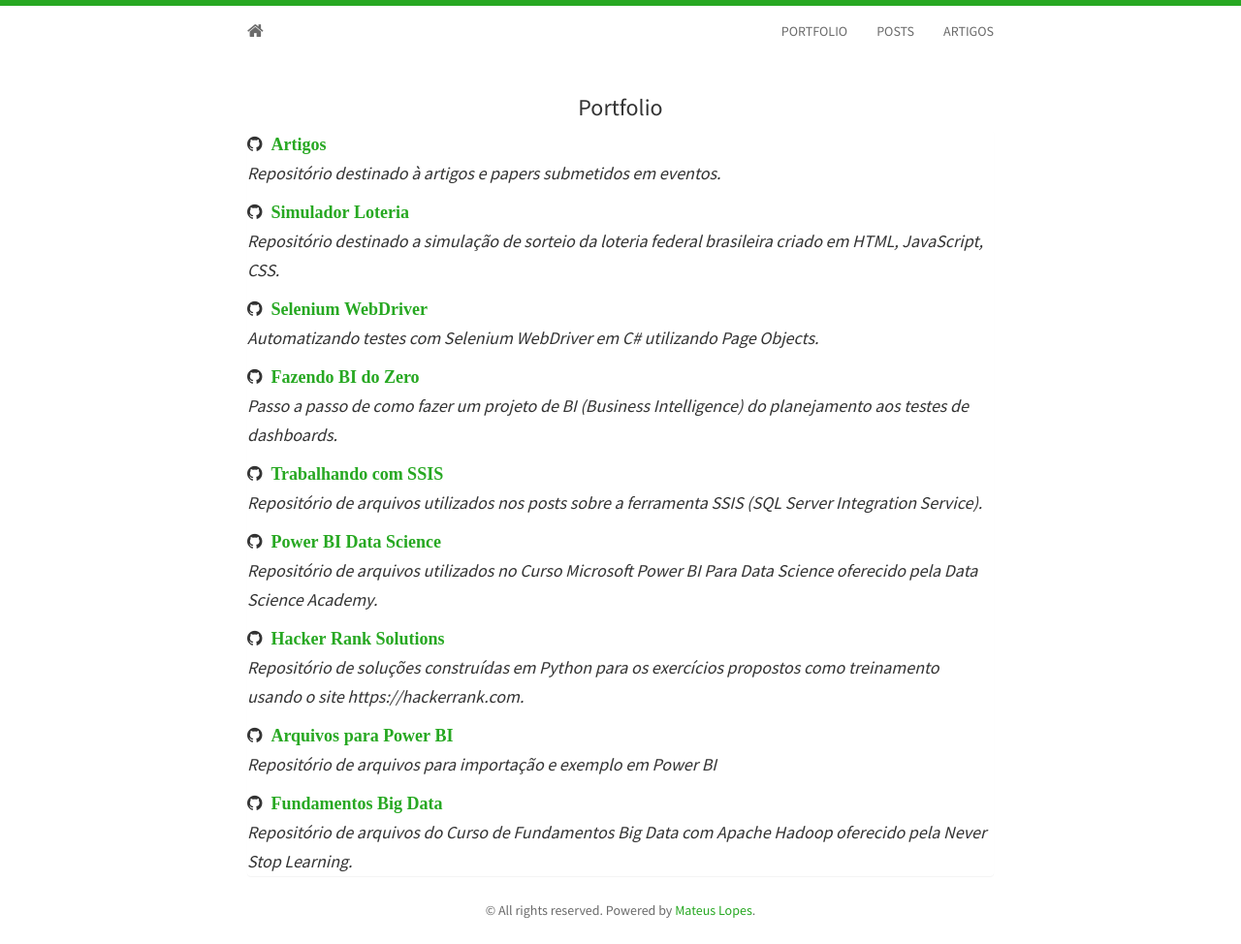
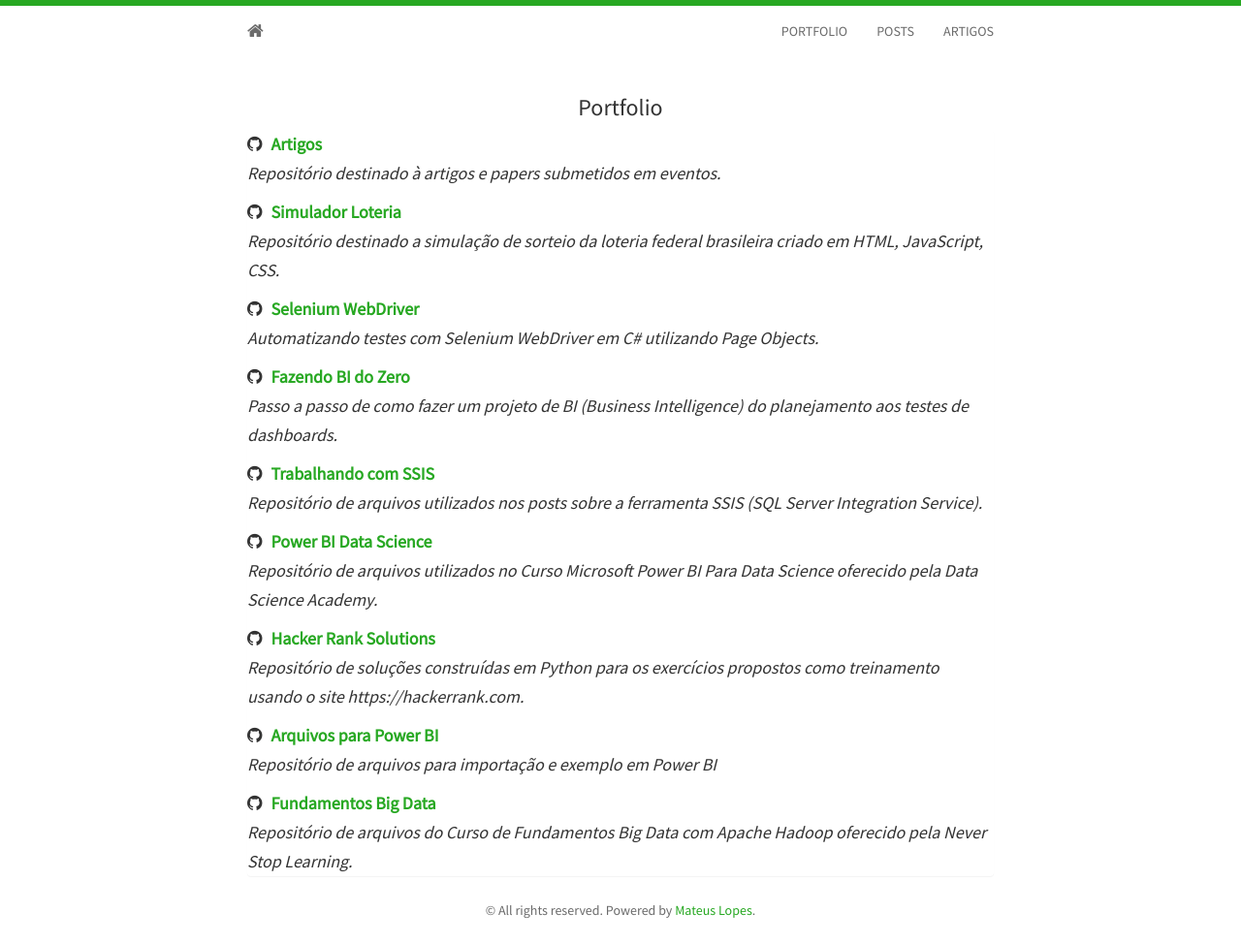
Before and after one commit to mateusbtlopes/mateusbtlopes.github.io, a Jekyll site: the page built from portfolio.html, in a window 1280 px wide. Shown: the whole page at 97% size. Built offline with Jekyll 4.4.1, drawn with Linux system fonts in a browser that asks for light colours; nearby versions of some CDN libraries.

Commit message:
Update portfolio.html

```diff
--- a/_includes/portfolio.html
+++ b/_includes/portfolio.html
@@ -3,39 +3,39 @@
   <h3>Portfolio</h3>
 	  <div class="panel panel-default">
 		<h5>
-			<i class="fa fa-github">&nbsp;&nbsp;<strong><a href="https://github.com/mateusblopes/artigos" target="_blank">Artigos</a></strong></i>
+			<i class="fa fa-github">&nbsp;&nbsp;</i><strong><a href="https://github.com/mateusblopes/artigos" target="_blank">Artigos</a></strong>
 			<p><i>Repositório destinado à artigos e papers submetidos em eventos.</i></p>
 		</h5>
 		<h5>
-			<i class="fa fa-github">&nbsp;&nbsp;<strong><a href="https://github.com/mateusblopes/simuladorLoteria" target="_blank">Simulador Loteria</a></strong></i>
+			<i class="fa fa-github">&nbsp;&nbsp;</i><strong><a href="https://github.com/mateusblopes/simuladorLoteria" target="_blank">Simulador Loteria</a></strong>
 			<p><i>Repositório destinado a simulação de sorteio da loteria federal brasileira criado em HTML, JavaScript, CSS.</i></p>
 		</h5>
 		<h5>
-			<i class="fa fa-github">&nbsp;&nbsp;<strong><a href="https://github.com/mateusblopes/selenium-webdriver" target="_blank">Selenium WebDriver</a></strong></i>
+			<i class="fa fa-github">&nbsp;&nbsp;</i><strong><a href="https://github.com/mateusblopes/selenium-webdriver" target="_blank">Selenium WebDriver</a></strong>
 			<p><i>Automatizando testes com Selenium WebDriver em C# utilizando Page Objects.</i></p>
 		</h5>
 		<h5>
-			<i class="fa fa-github">&nbsp;&nbsp;<strong><a href="https://github.com/mateusblopes/fazendo-bi-do-zero" target="_blank">Fazendo BI do Zero</a></strong></i>
+			<i class="fa fa-github">&nbsp;&nbsp;</i><strong><a href="https://github.com/mateusblopes/fazendo-bi-do-zero" target="_blank">Fazendo BI do Zero</a></strong>
 			<p><i>Passo a passo de como fazer um projeto de BI (Business Intelligence) do planejamento aos testes de dashboards.</i></p>
 		</h5>
 		<h5>
-			<i class="fa fa-github">&nbsp;&nbsp;<strong><a href="https://github.com/mateusblopes/trabalhando-com-ssis" target="_blank">Trabalhando com SSIS</a></strong></i>
+			<i class="fa fa-github">&nbsp;&nbsp;</i><strong><a href="https://github.com/mateusblopes/trabalhando-com-ssis" target="_blank">Trabalhando com SSIS</a></strong>
 			<p><i>Repositório de arquivos utilizados nos posts sobre a ferramenta SSIS (SQL Server Integration Service).</i></p>
 		</h5>
 		<h5>
-			<i class="fa fa-github">&nbsp;&nbsp;<strong><a href="https://github.com/mateusblopes/PowerBI-DataScience" target="_blank">Power BI Data Science</a></strong></i>
+			<i class="fa fa-github">&nbsp;&nbsp;</i><strong><a href="https://github.com/mateusblopes/PowerBI-DataScience" target="_blank">Power BI Data Science</a></strong>
 			<p><i>Repositório de arquivos utilizados no Curso Microsoft Power BI Para Data Science oferecido pela Data Science Academy.</i></p>
 		</h5>
 		<h5>
-			<i class="fa fa-github">&nbsp;&nbsp;<strong><a href="https://github.com/mateusblopes/hackerranksolutions" target="_blank">Hacker Rank Solutions</a></strong></i>
+			<i class="fa fa-github">&nbsp;&nbsp;</i><strong><a href="https://github.com/mateusblopes/hackerranksolutions" target="_blank">Hacker Rank Solutions</a></strong>
 			<p><i>Repositório de soluções construídas em Python para os exercícios propostos como treinamento usando o site https://hackerrank.com.</i></p>
 		</h5>
 		<h5>
-			<i class="fa fa-github">&nbsp;&nbsp;<strong><a href="https://github.com/mateusblopes/arquivosparapowerbi" target="_blank">Arquivos para Power BI</a></strong></i>
+			<i class="fa fa-github">&nbsp;&nbsp;</i><strong><a href="https://github.com/mateusblopes/arquivosparapowerbi" target="_blank">Arquivos para Power BI</a></strong>
 			<p><i>Repositório de arquivos para importação e exemplo em Power BI</i></p>
 		</h5>
 		<h5>
-			<i class="fa fa-github">&nbsp;&nbsp;<strong><a href="https://github.com/mateusblopes/fundamentos-big-data" target="_blank">Fundamentos Big Data</a></strong></i>
+			<i class="fa fa-github">&nbsp;&nbsp;</i><strong><a href="https://github.com/mateusblopes/fundamentos-big-data" target="_blank">Fundamentos Big Data</a></strong>
 			<p><i>Repositório de arquivos do Curso de Fundamentos Big Data com Apache Hadoop oferecido pela Never Stop Learning.</i></p>
 		</h5>
 	</div>
```
